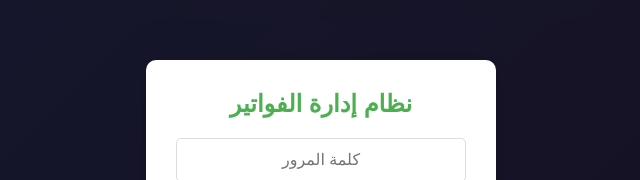
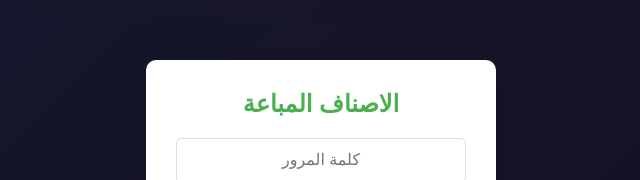
Before and after one commit to abdalla0711/INVENTORY, a plain HTML site: page index.html in a window 1280 px wide. Shown: the part 235-415 px from the top of the page, without its empty margins (319-959 px from the left). Drawn offline with Linux system fonts and the light colour scheme.

Commit message:
Update index.html

```diff
--- a/index.html
+++ b/index.html
@@ -3,7 +3,7 @@
 <head>
     <meta charset="UTF-8">
     <meta name="viewport" content="width=device-width, initial-scale=1.0">
-    <title>نظام إدارة فواتير المبيعات</title>
+    <title>تقرير الاصناف المباعة</title>
     <script src="https://cdnjs.cloudflare.com/ajax/libs/xlsx/0.18.5/xlsx.full.min.js"></script>
     <style>
         * {
@@ -458,7 +458,7 @@
     <!-- نافذة المصادقة -->
     <div class="auth-overlay" id="authOverlay">
         <div class="auth-box">
-            <h2>نظام إدارة الفواتير</h2>
+            <h2>الاصناف المباعة  </h2>
             <input type="password" class="auth-input" id="passwordInput" placeholder="كلمة المرور">
             <button class="auth-btn" onclick="checkPassword()">دخول</button>
             <div class="auth-error hidden" id="authError">كلمة المرور غير صحيحة</div>
@@ -467,7 +467,7 @@
 
     <div class="container hidden" id="appContainer">
         <div class="header">
-            <h1>نظام إدارة فواتير المبيعات</h1>
+            <h1>الاصناف المباعة</h1>
             <p>رفع وتحليل بيانات الفواتير مع إمكانية الطباعة حرارية</p>
         </div>
 
```
